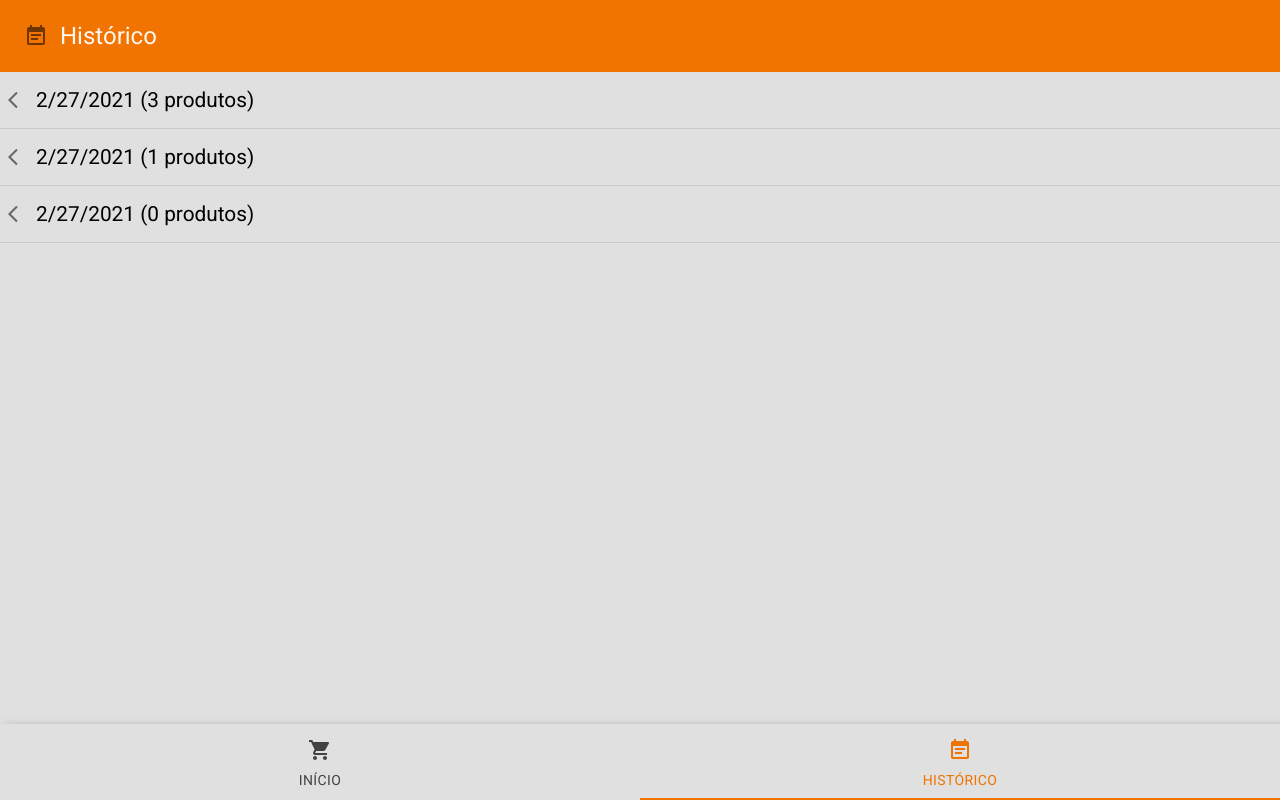
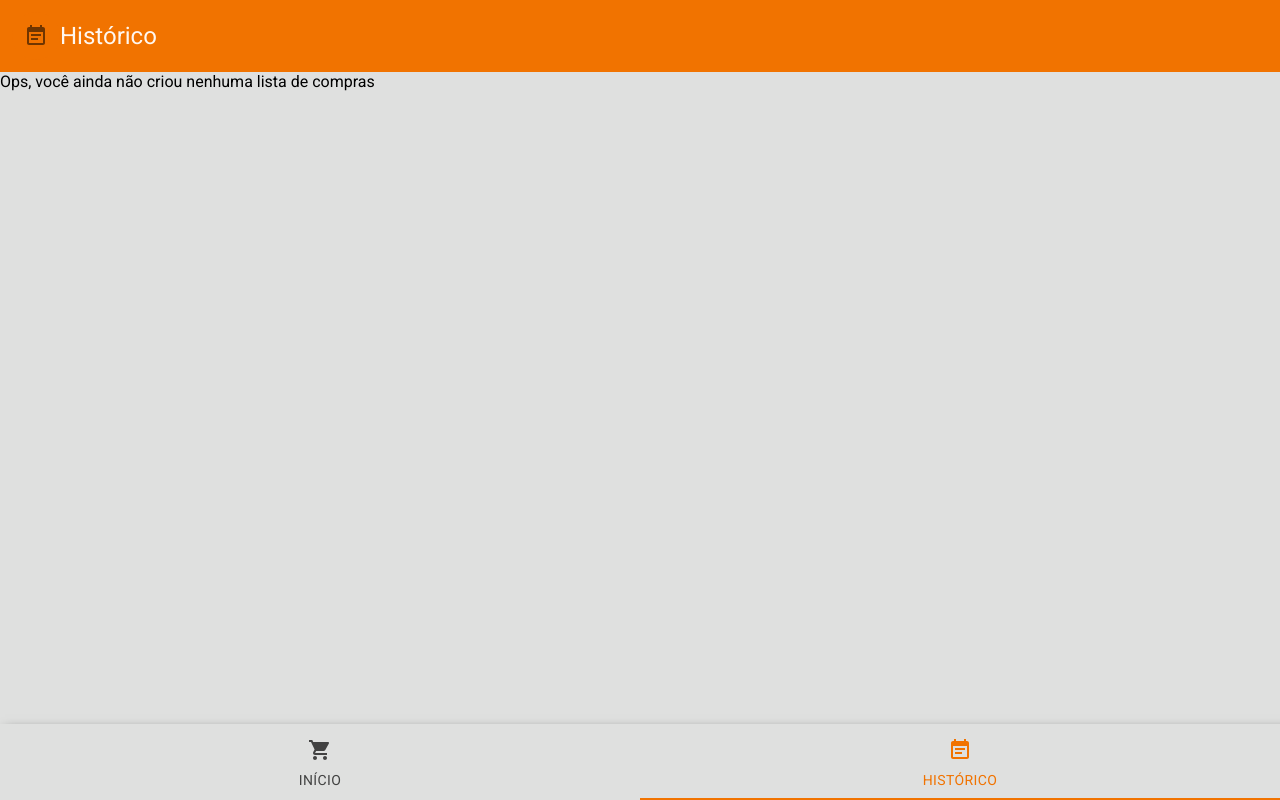
Before and after one commit to atreib/listeiv2, a React (Create React App) app: page /history in a window 1280 px wide. Built offline with nearby package versions, Linux system fonts and the light colour scheme.

Commit message:
feat: use context for shopping list history

```diff
--- a/src/App.tsx
+++ b/src/App.tsx
@@ -5,7 +5,7 @@ import { BrowserRouter as Router, Switch, Route } from 'react-router-dom';
 import { NotFoundPage } from './components/pages';
 import { Loading } from './components/utils';
 import { AppRoutes, RoutesModel } from './routes';
-import { ShoppingListProvider } from './contexts';
+import { ShoppingListProvider, ShoppingListHistoryProvider } from './contexts';
 import { AppLayout } from './components/layout';
 
 const ContainerDiv = styled.div`
@@ -16,6 +16,7 @@ function App() {
   return (
     <StylesProvider injectFirst>
       <ContainerDiv className="App">
+        <ShoppingListHistoryProvider>
           <ShoppingListProvider>
             <Router>
               <AppLayout>
@@ -31,6 +32,7 @@ function App() {
               </AppLayout>
             </Router>
           </ShoppingListProvider>
+        </ShoppingListHistoryProvider>
       </ContainerDiv>
     </StylesProvider>
   );
--- a/src/components/pages/history/HistoryPage.tsx
+++ b/src/components/pages/history/HistoryPage.tsx
@@ -1,4 +1,4 @@
-import React from 'react';
+import React, { useContext } from 'react';
 import { Helmet } from 'react-helmet';
 import {
   ShoppingListHistory,
@@ -10,57 +10,11 @@ import {
   PageTitle,
 } from './HistoryPage.styles';
 import { colors } from './../../../helpers/theme';
-import { ShoppingListModel } from './../../../models';
 import { ShoppingListItem } from './ShoppingListItem';
+import { ShoppingListHistoryContext } from '../../../contexts';
 
 export const HistoryPage = () => {
-  const shoppingListHistory: ShoppingListModel[] = [
-    {
-      id: 'uuuid0',
-      date: new Date(),
-      products: [
-        {
-          id: 'uuid01',
-          label: 'queijo',
-          quantity: 1,
-          unityPrice: 2,
-          totalPrice: 2,
-        },
-        {
-          id: 'uuid02',
-          label: 'presunto',
-          quantity: 1,
-          unityPrice: 2.25,
-          totalPrice: 2,
-        },
-        {
-          id: 'uuid03',
-          label: 'leite',
-          quantity: 2,
-          unityPrice: 3.1,
-          totalPrice: 6.2,
-        },
-      ],
-    },
-    {
-      id: 'uuuid2',
-      date: new Date(),
-      products: [
-        {
-          id: 'uuid21',
-          label: 'leite',
-          quantity: 1,
-          unityPrice: 3.1,
-          totalPrice: 3.1,
-        },
-      ],
-    },
-    {
-      id: 'uuuid3',
-      date: new Date(),
-      products: [],
-    },
-  ];
+  const { history: shoppingListHistory } = useContext(ShoppingListHistoryContext);
 
   return (
     <ShoppingListHistory>
--- a/src/contexts/index.tsx
+++ b/src/contexts/index.tsx
@@ -1 +1,2 @@
 export * from './shoppingList';
+export * from './shoppingListHistory';
--- a/src/contexts/shoppingList/ShoppingList.tsx
+++ b/src/contexts/shoppingList/ShoppingList.tsx
@@ -1,6 +1,7 @@
-import React, { useState, createContext, ReactChild, ReactChildren, useEffect } from 'react';
+import React, { useState, createContext, ReactChild, ReactChildren, useEffect, useContext } from 'react';
 import { generateUuid } from '../../helpers/uuid';
-import { ProductModel, ShoppingListModel } from '../../models';
+import { ProductModel } from '../../models';
+import { ShoppingListHistoryContext } from '../shoppingListHistory';
 
 interface ComponentProps {
   children: ReactChild | ReactChildren;
@@ -42,6 +43,7 @@ const ShoppingListContext = createContext<ProviderType>(initialProviderValues);
  */
 const ShoppingListProvider = ({ children }: ComponentProps) => {
   const [products, setProducts] = useState<ProductModel[]>([]);
+  const { addShoppingList } = useContext(ShoppingListHistoryContext);
 
   /**
    * Adds a new product to the shopping list state
@@ -106,15 +108,11 @@ const ShoppingListProvider = ({ children }: ComponentProps) => {
    * - Start a new, empty, one
    */
   const startNewList = () => {
-    let history: ShoppingListModel[] = [];
-    const localStorageHistory = localStorage.getItem('shoppingListHistory');
-    if (localStorageHistory && localStorageHistory !== '') history = JSON.parse(localStorageHistory);
-    history.push({
+    addShoppingList({
       id: generateUuid(),
       date: new Date(),
       products: products,
     });
-    localStorage.setItem('shoppingListHistory', JSON.stringify(history));
     setProducts([]);
     localStorage.setItem('openedShoppingList', '');
   };
```
Lines whose indentation alone changed are shown as unchanged.
